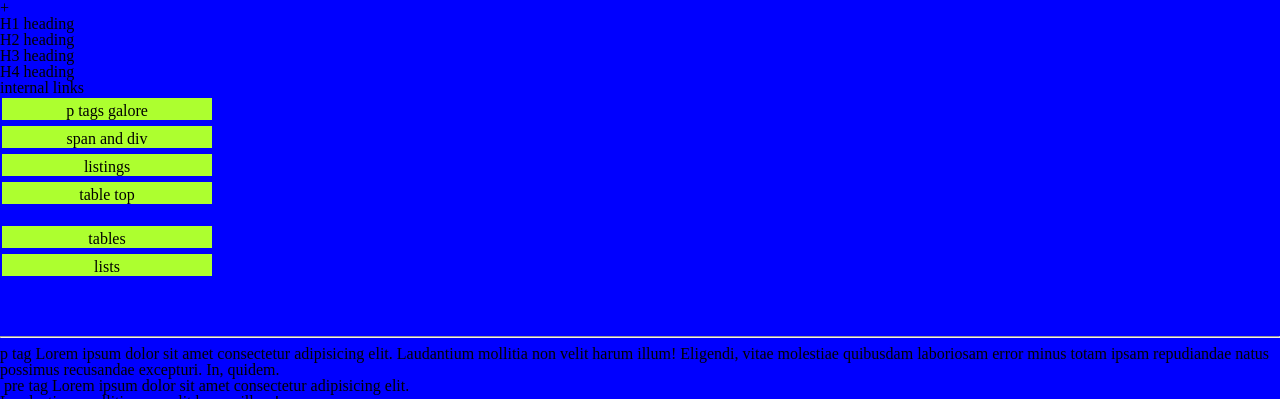
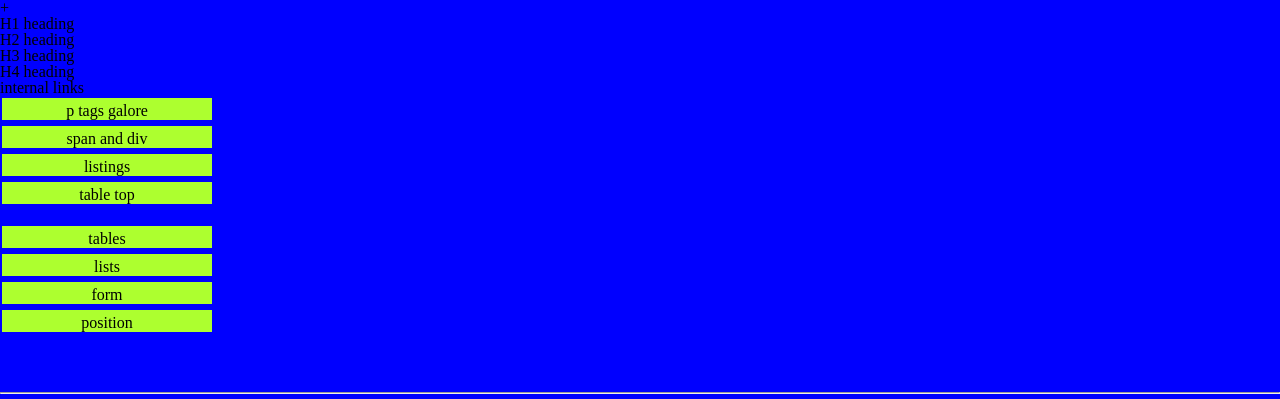
Before and after one commit to mavarreteno/Grimoire, a plain HTML site: page index.html in a window 1280 px wide. Shown: the top 399 px of the page. Drawn offline with Linux system fonts and the light colour scheme.

Commit message:
added links

```diff
--- a/index.html
+++ b/index.html
@@ -25,6 +25,8 @@
     <br>
     <li><a href="tables.html">tables</a></li>
     <li><a href="lists.html">lists</a></li>
+    <li><a href="form.html">form</a></li>
+    <li><a href="position.html">position</a></li>
   </ul>
   <br>
   <br>
```
